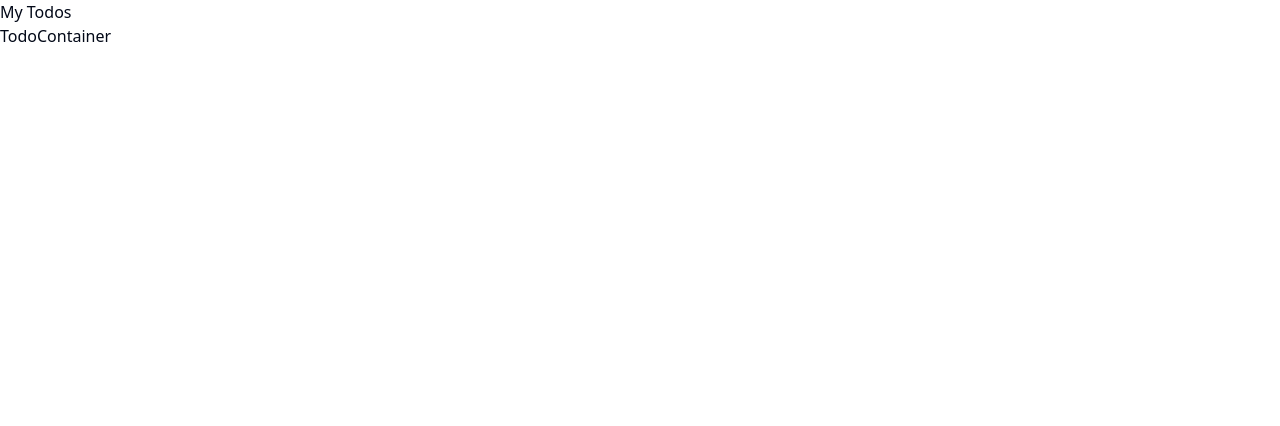
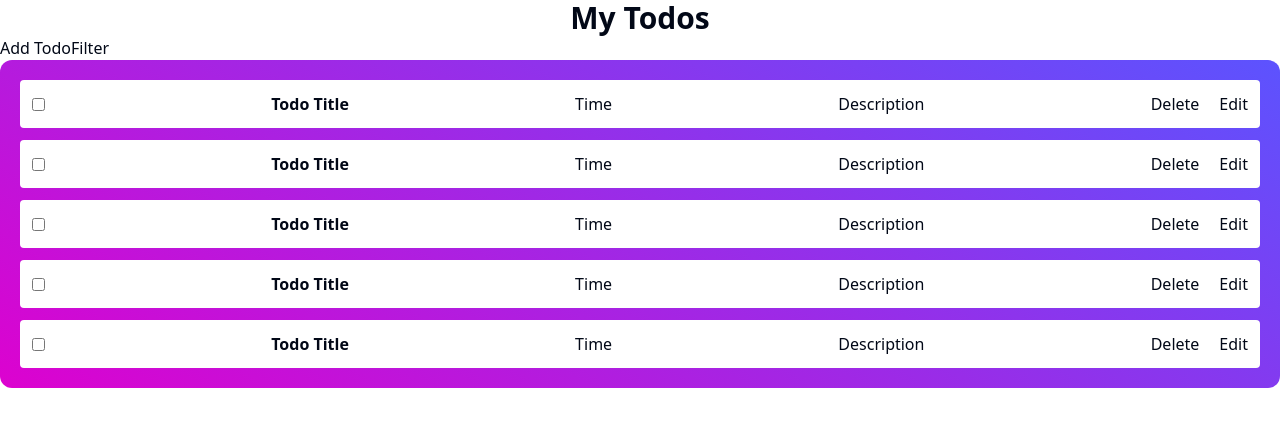
Before and after one commit to jishan1019/Todo-with-redux-rtk-query, a React (Vite) app: page / in a window 1280 px wide. Shown: the top 426 px of the page. Built offline with nearby package versions, Linux system fonts and the light colour scheme.

Commit message:
primary gradient add and card add

```diff
--- a/src/components/todo/TodoCard.tsx
+++ b/src/components/todo/TodoCard.tsx
@@ -1,5 +1,17 @@
 import React from "react";
 
 export default function TodoCard() {
-  return <div>TodoCard</div>;
+  return (
+    <div className="bg-white rounded flex justify-between items-center p-3">
+      <input type="checkbox" name="" id="" />
+      <p className="font-semibold">Todo Title</p>
+      <p>Time</p>
+      <p>Description</p>
+
+      <div className="space-x-5">
+        <button>Delete</button>
+        <button>Edit</button>
+      </div>
+    </div>
+  );
 }
--- a/src/components/todo/TodoContainer.tsx
+++ b/src/components/todo/TodoContainer.tsx
@@ -1,5 +1,24 @@
 import React from "react";
+import TodoCard from "./TodoCard";
 
 export default function TodoContainer() {
-  return <div>TodoContainer</div>;
+  return (
+    <div>
+      <div>
+        <button>Add Todo</button>
+        <button>Filter</button>
+      </div>
+      <div className="bg-primary-gradient w-full h-full rounded-xl p-5 space-y-3">
+        {/* <div className="bg-white p-3 flex justify-center items-center rounded-md text-2xl font-bold">
+          <p>There is no task pending</p>
+        </div> */}
+
+        <TodoCard />
+        <TodoCard />
+        <TodoCard />
+        <TodoCard />
+        <TodoCard />
+      </div>
+    </div>
+  );
 }
--- a/src/components/ui/Container.tsx
+++ b/src/components/ui/Container.tsx
@@ -5,5 +5,5 @@
 };
 
 export default function Container({ children }: TContainerProps) {
-  return <div>{children}</div>;
+  return <div className="h-screen w-full max-w-7xl mx-auto">{children}</div>;
 }
--- a/src/pages/Todo.tsx
+++ b/src/pages/Todo.tsx
@@ -5,8 +5,7 @@
 export default function Todo() {
   return (
     <Container>
-      <h1>My Todos</h1>
-
+      <h1 className="text-center text-3xl font-semibold">My Todos</h1>
       <TodoContainer />
     </Container>
   );
--- a/tailwind.config.js
+++ b/tailwind.config.js
@@ -2,10 +2,10 @@
 module.exports = {
   darkMode: ["class"],
   content: [
-    './pages/**/*.{ts,tsx}',
-    './components/**/*.{ts,tsx}',
-    './app/**/*.{ts,tsx}',
-    './src/**/*.{ts,tsx}',
+    "./pages/**/*.{ts,tsx}",
+    "./components/**/*.{ts,tsx}",
+    "./app/**/*.{ts,tsx}",
+    "./src/**/*.{ts,tsx}",
   ],
   prefix: "",
   theme: {
@@ -71,7 +71,11 @@
         "accordion-down": "accordion-down 0.2s ease-out",
         "accordion-up": "accordion-up 0.2s ease-out",
       },
+
+      backgroundImage: {
+        "primary-gradient": "linear-gradient(30deg , #DC02CF , #5C53FE)",
+      },
     },
   },
   plugins: [require("tailwindcss-animate")],
-}
+};
```
